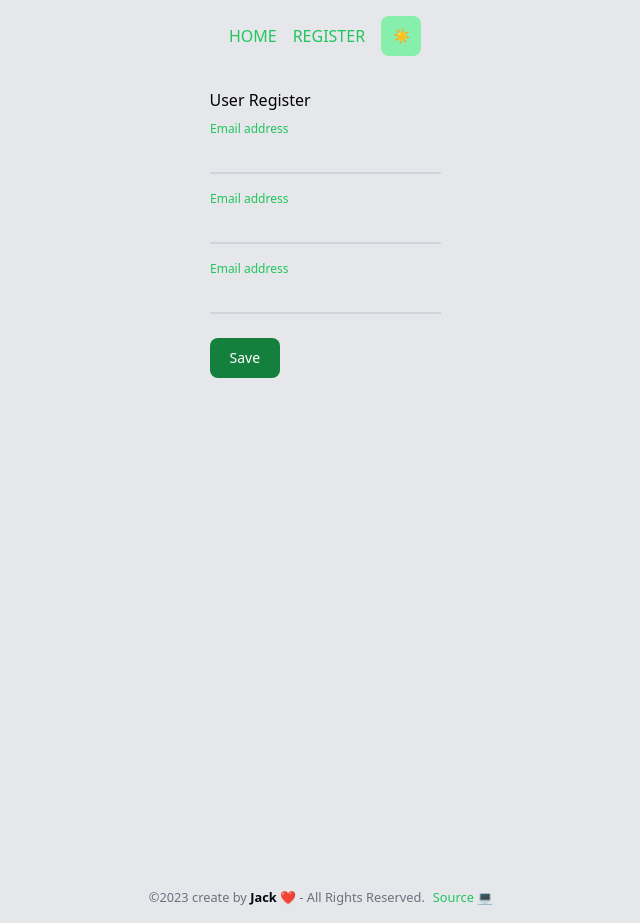
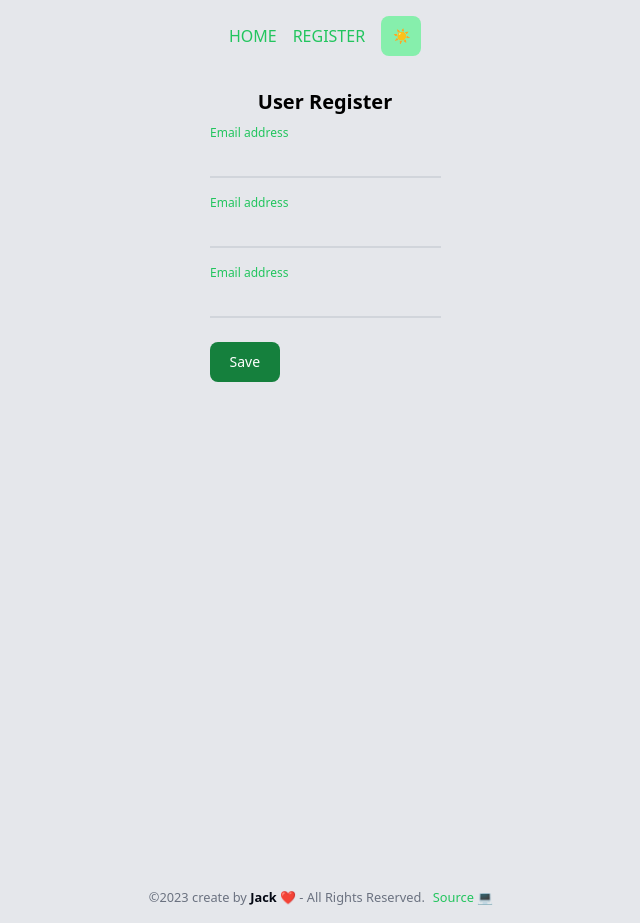
Before and after one commit to Jackelino/app-users, a React (Vite) app: page /register in a window 1280 px wide. Shown: the whole page, without its empty margins (315-955 px from the left). Built offline with nearby package versions, Linux system fonts and the light colour scheme.

Commit message:
se cambia estilos para adaptarse al tema

```diff
--- a/src/assets/css/components/UserList.module.css
+++ b/src/assets/css/components/UserList.module.css
@@ -2,5 +2,5 @@
     @apply backdrop-blur-sm bg-black/20 my-3 rounded-md border-2 border-b-green-500 drop-shadow-xl
 }
 .title {
-    @apply flex justify-center text-xl font-semibold
+    @apply flex justify-center text-xl font-semibold dark:text-white
 }
--- a/src/components/UserList.jsx
+++ b/src/components/UserList.jsx
@@ -4,7 +4,7 @@ export default function UserList({data}) {
     const users = data;
     return (
         <>
-            <h1 className={styles.title}>User List</h1>
+            <h1 className="flex justify-center text-xl font-semibold dark:text-white">User List</h1>
             <ul>
                 {
                     users.map((user) => (
--- a/src/views/Create.jsx
+++ b/src/views/Create.jsx
@@ -3,7 +3,7 @@ import UserForm from "../components/UserForm.jsx";
 export default function Create() {
     return (
         <>
-            <h1>User Register</h1>
+            <h1 className="flex justify-center text-xl font-semibold dark:text-white">User Register</h1>
             <UserForm/>
         </>
     )
```
